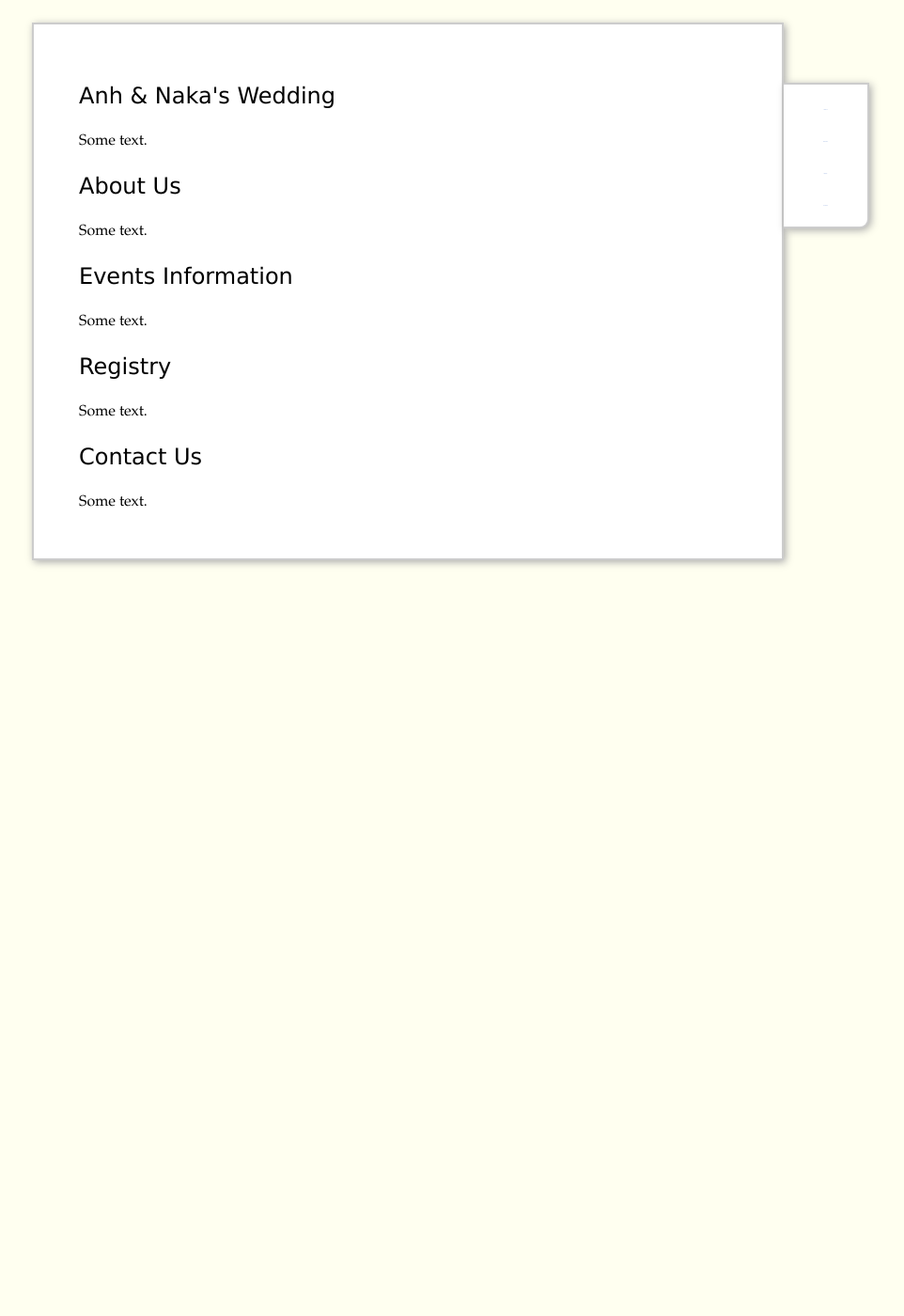
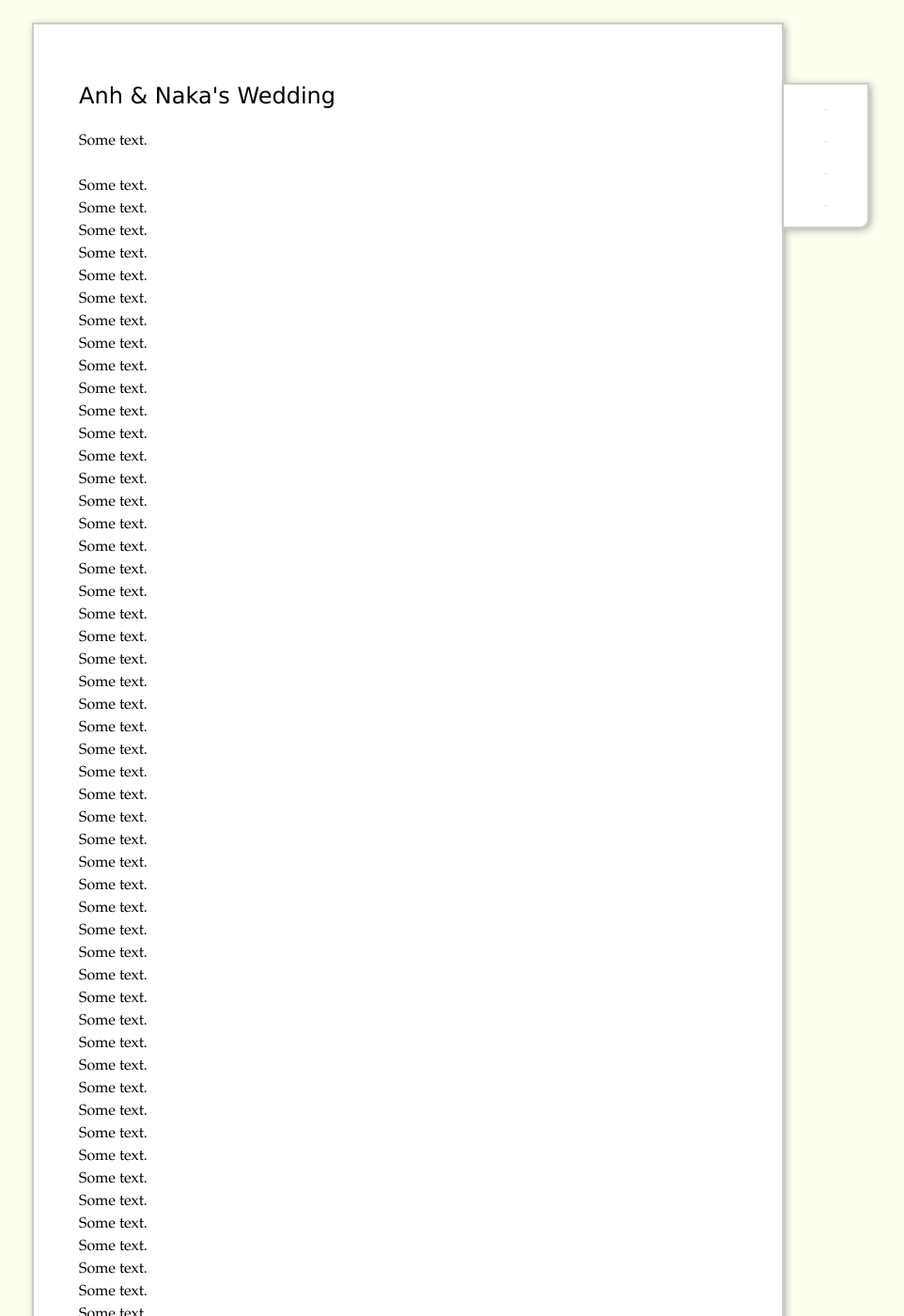
Before and after one commit to trananh/trananh.github.io, a Jekyll site: the page built from wedding/index.html, in a window 1280 px wide and 1400 px high. Shown: the whole window at 94% size, without its empty margins (206-1168 px from the left). Built offline with Jekyll 4.4.1, drawn with Linux system fonts in a browser that asks for light colours; nearby versions of some CDN libraries; some of the changed text lies outside the part shown.

Commit message:
Updated wedding page.

```diff
--- a/wedding/index.html
+++ b/wedding/index.html
@@ -29,6 +29,88 @@ title: anh &amp; naka wedding
     <p>
         Some text.
     </p>
+    Some text.<br />
+    Some text.<br />
+    Some text.<br />
+    Some text.<br />
+    Some text.<br />
+    Some text.<br />
+    Some text.<br />
+    Some text.<br />
+    Some text.<br />
+    Some text.<br />
+    Some text.<br />
+    Some text.<br />
+    Some text.<br />
+    Some text.<br />
+    Some text.<br />
+    Some text.<br />
+    Some text.<br />
+    Some text.<br />
+    Some text.<br />
+    Some text.<br />
+    Some text.<br />
+    Some text.<br />
+    Some text.<br />
+    Some text.<br />
+    Some text.<br />
+    Some text.<br />
+    Some text.<br />
+    Some text.<br />
+    Some text.<br />
+    Some text.<br />
+    Some text.<br />
+    Some text.<br />
+    Some text.<br />
+    Some text.<br />
+    Some text.<br />
+    Some text.<br />
+    Some text.<br />
+    Some text.<br />
+    Some text.<br />
+    Some text.<br />
+    Some text.<br />
+    Some text.<br />
+    Some text.<br />
+    Some text.<br />
+    Some text.<br />
+    Some text.<br />
+    Some text.<br />
+    Some text.<br />
+    Some text.<br />
+    Some text.<br />
+    Some text.<br />
+    Some text.<br />
+    Some text.<br />
+    Some text.<br />
+    Some text.<br />
+    Some text.<br />
+    Some text.<br />
+    Some text.<br />
+    Some text.<br />
+    Some text.<br />
+    Some text.<br />
+    Some text.<br />
+    Some text.<br />
+    Some text.<br />
+    Some text.<br />
+    Some text.<br />
+    Some text.<br />
+    Some text.<br />
+    Some text.<br />
+    Some text.<br />
+    Some text.<br />
+    Some text.<br />
+    Some text.<br />
+    Some text.<br />
+    Some text.<br />
+    Some text.<br />
+    Some text.<br />
+    Some text.<br />
+    Some text.<br />
+    Some text.<br />
+    Some text.<br />
+    Some text.<br />
 
     <h1 id="about">About Us</h1>
     <p>
```
